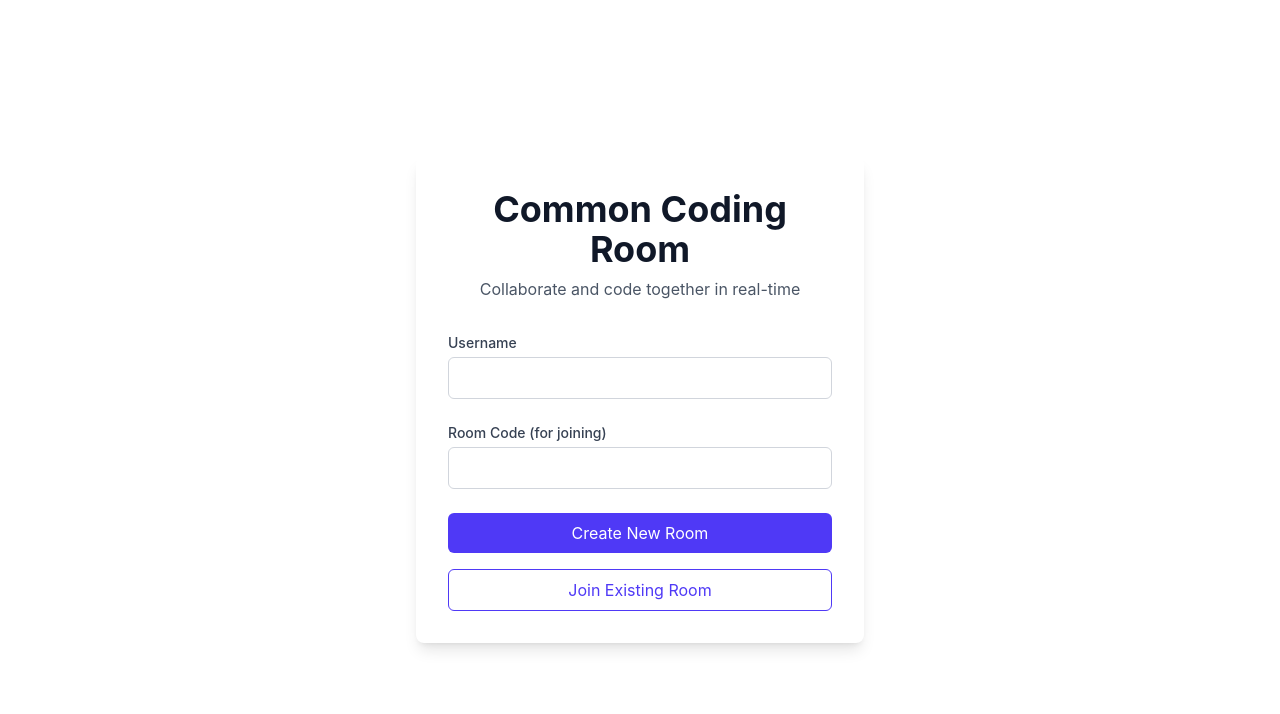
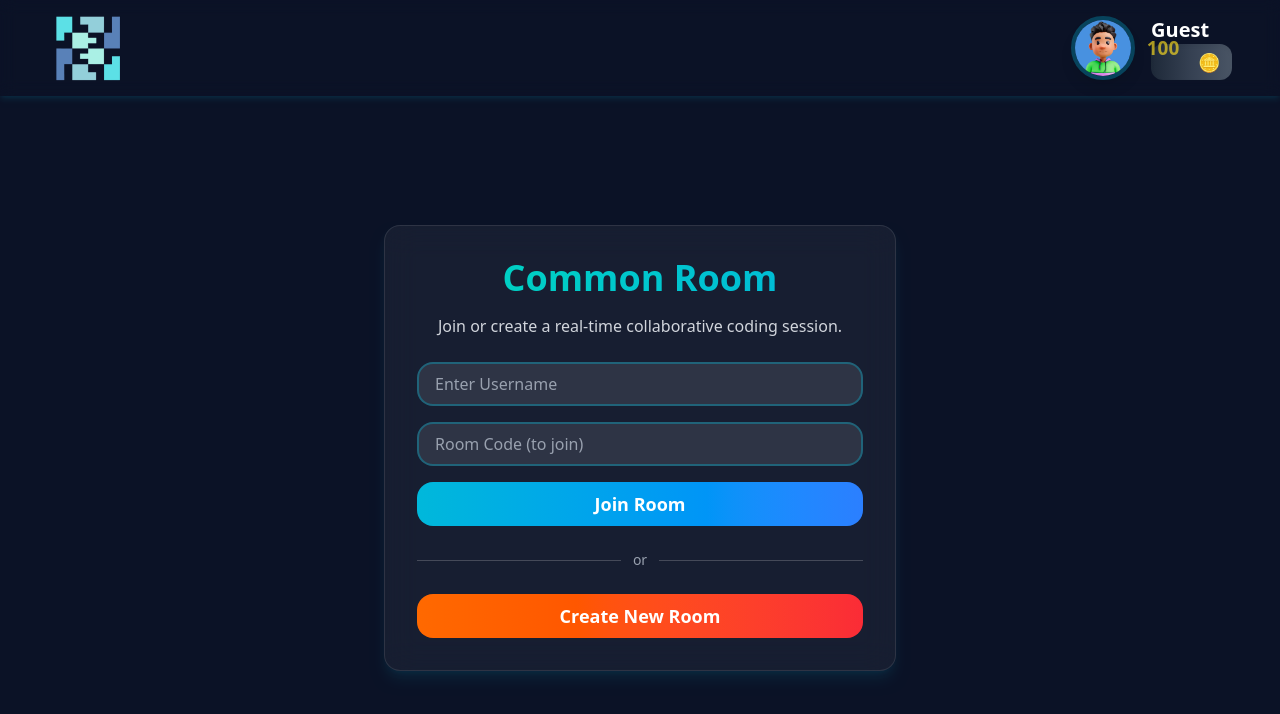
Before and after one commit to Ketan1317/HackHeaven-Frontend, a React (Vite) app: page /home in a window 1280 px wide. Shown: the top 714 px of the page. Built offline with nearby package versions, Linux system fonts and the light colour scheme.

Commit message:
enhance ui

```diff
--- a/src/Components/Home.jsx
+++ b/src/Components/Home.jsx
@@ -1,44 +1,43 @@
-import React, { useState } from 'react';
-import { useNavigate } from 'react-router-dom';
-import axios from 'axios';
+import React, { useState } from "react";
+import { useNavigate } from "react-router-dom";
+import axios from "axios";
+import logoNew from "../assets/logoNew.png";
+import OpponentAvatar from "../assets/dev.jpg";
 
-const API_URL = 'http://localhost:5001';
+const API_URL = "http://localhost:5001";
 
 function Home() {
-  const [username, setUsername] = useState('');
-  const [roomCode, setRoomCode] = useState('');
-  const [error, setError] = useState('');
+  const [username, setUsername] = useState("");
+  const [roomCode, setRoomCode] = useState("");
+  const [error, setError] = useState("");
   const [isLoading, setIsLoading] = useState(false);
   const navigate = useNavigate();
+
+  const storedUsername = localStorage.getItem("username") || "Guest";
+  const user = {
+    name: storedUsername,
+    coins: 100,
+  };
 
   const handleCreateRoom = async (e) => {
     e.preventDefault();
     if (!username) {
-      setError('Please enter a username');
+      setError("Please enter a username");
       return;
     }
 
     setIsLoading(true);
-    setError('');
+    setError("");
 
     try {
-      console.log('Creating room...');
       const response = await axios.post(`${API_URL}/create-room`);
-      console.log('Room created:', response.data);
-
       const { room_id } = response.data;
-      console.log('Joining room:', room_id);
 
       await axios.post(`${API_URL}/join-room/${room_id}`, { username });
-      console.log('Joined room successfully');
-
-      // Store username in localStorage
-      localStorage.setItem('username', username);
-
+      localStorage.setItem("username", username);
       navigate(`/room/${room_id}`);
     } catch (err) {
-      console.error('Error creating/joining room:', err);
-      setError(err.response?.data?.error || 'Failed to create room. Please try again.');
+      setError(err.response?.data?.error || "Failed to create room.");
     } finally {
       setIsLoading(false);
     }
@@ -47,94 +46,115 @@ function Home() {
   const handleJoinRoom = async (e) => {
     e.preventDefault();
     if (!username || !roomCode) {
-      setError('Please enter both username and room code');
+      setError("Please enter both username and room code");
       return;
     }
 
     setIsLoading(true);
-    setError('');
+    setError("");
 
     try {
-      console.log('Joining room:', roomCode);
       await axios.post(`${API_URL}/join-room/${roomCode}`, { username });
-      console.log('Joined room successfully');
-
-      // Store username in localStorage
-      localStorage.setItem('username', username);
-
+      localStorage.setItem("username", username);
       navigate(`/room/${roomCode}`);
     } catch (err) {
-      console.error('Error joining room:', err);
-      setError(err.response?.data?.error || 'Failed to join room. Please check the room code and try again.');
+      setError(err.response?.data?.error || "Failed to join room.");
     } finally {
       setIsLoading(false);
     }
   };
 
   return (
-    <div className="flex items-center justify-center min-h-screen">
-      <div className="w-full max-w-md p-8 space-y-8 bg-white rounded-lg shadow-lg">
-        <div className="text-center">
-          <h1 className="text-4xl font-bold text-gray-900">Common Coding Room</h1>
-          <p className="mt-2 text-gray-600">Collaborate and code together in real-time</p>
+    <div className="bg-[#0B1226] text-white min-h-screen font-sans overflow-hidden relative flex flex-col">
+      {/* Blobs */}
+      <div className="absolute top-0 left-0 w-full h-full -z-10 overflow-hidden">
+        <div className="absolute top-20 left-10 w-72 h-72 bg-pink-500 opacity-20 rounded-full blur-3xl animate-blob" />
+        <div className="absolute top-[40%] left-[60%] w-96 h-96 bg-blue-600 opacity-20 rounded-full blur-2xl animate-blob animation-delay-2000" />
+        <div className="absolute bottom-10 right-10 w-60 h-60 bg-purple-500 opacity-20 rounded-full blur-2xl animate-blob animation-delay-4000" />
       </div>
 
+      {/* Navbar */}
+      <header className="flex justify-between items-center px-6 h-24 shadow-md shadow-cyan-500/10 backdrop-blur-sm">
+        <img
+          src={logoNew}
+          onClick={() => navigate("/")}
+          alt="HackHeaven"
+          className="w-32 cursor-pointer hover:scale-105 transition-transform duration-300"
+        />
+        <div className="flex items-center gap-4 mr-6">
+          <div className="w-16 h-16 rounded-full overflow-hidden border-4 border-cyan-500/30 shadow-lg hover:shadow-cyan-400/50 transition-all duration-300">
+            <img src={OpponentAvatar} alt="User Avatar" className="w-full h-full object-cover" />
+          </div>
+          <div className="flex flex-col">
+            <h1 className="text-xl font-semibold">{user.name}</h1>
+            <div className="flex items-center gap-1 bg-gradient-to-r from-gray-800 via-gray-700 to-gray-600 px-3 py-1 rounded-xl text-lg font-semibold shadow-inner">
+              <span className="text-yellow-300 animate-pulse">{user.coins}</span>
+              <span>🪙</span>
+            </div>
+          </div>
+        </div>
+      </header>
+
+      {/* Main Content */}
+      <main className="flex-grow flex justify-center items-center px-4 py-10">
+        <div className="w-full max-w-lg bg-white/5 backdrop-blur-lg border border-white/10 rounded-2xl p-8 shadow-lg shadow-cyan-500/10 animate-fadeIn">
+          <h1 className="text-3xl md:text-4xl text-center font-extrabold text-transparent bg-clip-text bg-gradient-to-r from-teal-400 to-cyan-500 mb-4">
+            Common Room
+          </h1>
+          <p className="text-center text-gray-300 text-base mb-6">
+            Join or create a real-time collaborative coding session.
+          </p>
+
           {error && (
-          <div className="p-4 text-red-700 bg-red-100 rounded-md">
-            {error}
+            <div className="relative p-4 pl-12 mb-6 text-sm text-red-100 bg-gradient-to-r from-red-500/80 to-red-600/90 border-l-4 border-red-300 rounded-lg shadow-md shadow-red-800/30 animate-shake">
+              <span className="absolute left-4 top-1/2 transform -translate-y-1/2 text-red-200">
+                ⚠️
+              </span>
+              <span className="font-semibold tracking-wide">{error}</span>
             </div>
           )}
 
-        <form className="mt-8 space-y-6">
-          <div>
-            <label htmlFor="username" className="block text-sm font-medium text-gray-700">
-              Username
-            </label>
+          <form onSubmit={handleJoinRoom} className="flex flex-col gap-4">
             <input
-              id="username"
               type="text"
-              required
-              className="w-full px-3 py-2 mt-1 border border-gray-300 rounded-md focus:outline-none focus:ring-indigo-500 focus:border-indigo-500"
               value={username}
               onChange={(e) => setUsername(e.target.value)}
+              className="border-2 border-cyan-400/30 bg-white/10 text-white px-4 py-2 rounded-2xl placeholder-gray-400 focus:outline-none focus:ring-2 focus:ring-cyan-500 transition-all"
+              placeholder="Enter Username"
               disabled={isLoading}
             />
+            <input
+              type="text"
+              value={roomCode}
+              onChange={(e) => setRoomCode(e.target.value)}
+              className="border-2 border-cyan-400/30 bg-white/10 text-white px-4 py-2 rounded-2xl placeholder-gray-400 focus:outline-none focus:ring-2 focus:ring-cyan-500 transition-all"
+              placeholder="Room Code (to join)"
+              disabled={isLoading}
+            />
+            <button
+              type="submit"
+              disabled={isLoading}
+              className="w-full py-2 rounded-2xl bg-gradient-to-r from-cyan-500 to-blue-500 text-white font-semibold text-lg transition-transform duration-300 hover:scale-105"
+            >
+              {isLoading ? "Joining..." : "Join Room"}
+            </button>
+          </form>
+
+          <div className="flex items-center my-6">
+            <div className="flex-grow h-px bg-white/20" />
+            <span className="px-3 text-gray-400 text-sm">or</span>
+            <div className="flex-grow h-px bg-white/20" />
           </div>
 
-          <div>
-            <label htmlFor="roomCode" className="block text-sm font-medium text-gray-700">
-              Room Code (for joining)
-            </label>
-            <input
-              id="roomCode"
-              type="text"
-              className="w-full px-3 py-2 mt-1 border border-gray-300 rounded-md focus:outline-none focus:ring-indigo-500 focus:border-indigo-500"
-              value={roomCode}
-              onChange={(e) => setRoomCode(e.target.value)}
-              disabled={isLoading}
-            />
-          </div>
-
-          <div className="flex flex-col space-y-4">
           <button
-              type="submit"
             onClick={handleCreateRoom}
             disabled={isLoading}
-              className="w-full px-4 py-2 text-white bg-indigo-600 rounded-md hover:bg-indigo-700 focus:outline-none focus:ring-2 focus:ring-offset-2 focus:ring-indigo-500 disabled:opacity-50"
+            className="w-full py-2 rounded-2xl bg-gradient-to-r from-orange-500 to-red-500 text-white font-semibold text-lg transition-transform duration-300 hover:scale-105"
           >
-              {isLoading ? 'Creating Room...' : 'Create New Room'}
-            </button>
-            <button
-              type="submit"
-              onClick={handleJoinRoom}
-              disabled={isLoading}
-              className="w-full px-4 py-2 text-indigo-600 bg-white border border-indigo-600 rounded-md hover:bg-indigo-50 focus:outline-none focus:ring-2 focus:ring-offset-2 focus:ring-indigo-500 disabled:opacity-50"
-            >
-              {isLoading ? 'Joining Room...' : 'Join Existing Room'}
+            {isLoading ? "Creating Room..." : "Create New Room"}
           </button>
         </div>
-        </form>
-      </div>
+      </main>
     </div>
   );
 }
```
Also changed, not shown: src/Pages/DifficultySelector.jsx.jsx (+19 -42 lines). Lines whose indentation alone changed are shown as unchanged.
